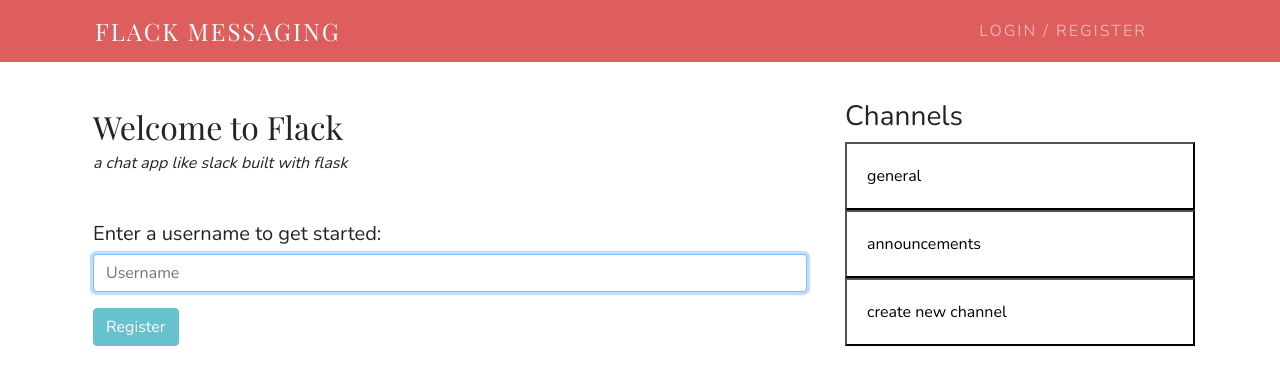
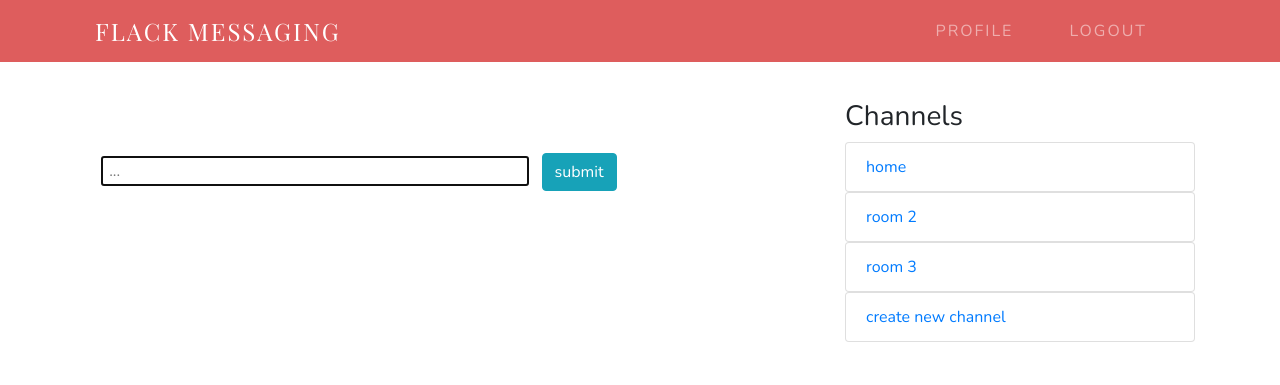
Before and after one commit to maryeleanor/flack, a Flask app: page / in a window 1280 px wide. Shown: the top 385 px of the page. Run offline with Flask 2, Linux system fonts and the light colour scheme; the visitor is signed in with stand-in values (Sample User, id 1); some libraries are stand-ins or nearby versions.

Commit message:
added sessions and started rooms

```diff
--- a/application.py
+++ b/application.py
@@ -1,8 +1,9 @@
 import os
 import functools
+from collections import deque
 from flask import Flask, render_template, url_for, jsonify, request, session, redirect, flash
-from flask_socketio import SocketIO, emit, disconnect, join_room
-from flask_login import current_user, LoginManager, UserMixin, login_user, logout_user
+from flask_socketio import SocketIO, emit, disconnect, join_room, leave_room, close_room, rooms
+# from flask_login import current_user, LoginManager, UserMixin, login_user, logout_user
 from flask_session import Session
 
 app = Flask(__name__)
@@ -11,13 +12,14 @@
 Session(app)
 socketio = SocketIO(app, manage_session=False)
 
-login_manager = LoginManager()
-login_manager.init_app(app)
+# login_manager = LoginManager()
+# login_manager.init_app(app)
 
-@login_manager.user_loader
-def load_user(user_id):
-    return User.get(user_id)
+# @login_manager.user_loader
+# def load_user(user_id):
+#     return User.get(user_id)
 
+home = deque(maxlen=100)
 
 @app.route("/", methods=["GET", "POST"])
 def index():
@@ -30,26 +32,61 @@
         # ensure username was submitted
         if not username:
             flash(u'Invalid credentials', 'error')
-            return render_template("register.html")
+            return render_template("index.html")
 
         # remember which user has logged in
         session["username"] = username
 
         # redirect user to home page
         flash('You were successfully logged in.')
-        return render_template("index.html")
+        # home = None
+        # if 'home_room' in session:
+          #  home = session["home_room"]
+        return render_template("index.html", username = username, home = home)
 
     # user reached route via GET (as by clicking a link or via redirect)
     else:
-        return render_template("register.html")
+        username = None
+        if 'username' in session:
+            username = session["username"]
+
+        # home = None
+        # if 'home_room' in session:
+          #  home = session["home_room"]
+
+        return render_template("index.html", username = username, home = home)
 
 
 @socketio.on("submit chat")
 def chat(data):
     chat = data["message"]
     username = session["username"]
-    print(f'{username}: {chat}')
-    emit("chat added", {"chat": chat, "username": username}, broadcast=True)
+    message = username + ": " + chat
+    print(message)
+
+    home.append(message)
+    # session["home_room"] = home
+    home_room = list(home)
+    print(home)
+
+    emit("chat added", {"chat": message, "home": home_room}, broadcast=True)
+
+@socketio.on('join')
+def on_join(data):
+    username = session['username']
+    room = data['room']
+    join_room(room2)
+    send(username + ' has entered the room.', room=room)
+
+
+@socketio.on('leave')
+def on_leave(data):
+    username = data['username']
+    room = data['room']
+    leave_room(room)
+    send(username + ' has left the room.', room=room)
+
+
 
 @app.route("/account")
 def account():
@@ -60,8 +97,7 @@
 
 @app.route("/logout")
 def logout():
-    # Forget username
-    session.clear()
+    session.pop('username', None)
 
     # Redirect user to homepage
     return redirect("/")
--- a/static/index.js
+++ b/static/index.js
@@ -4,8 +4,6 @@
 
     // Connect to websocket
     var socket = io.connect(location.protocol + '//' + document.domain + ':' + location.port);
-
-
     socket.on('connect', () => {
 
         input.addEventListener("keyup", function (event) {
@@ -28,10 +26,25 @@
 
     socket.on('chat added', data => {
         var p = document.createElement('p');
-        p.innerHTML = `${data.username}: ${data.chat}`;
+        p.innerHTML = `${data.chat}`;
         console.log(p);
         document.querySelector('#result').append(p);
+        if (!localStorage.getItem('home'))
+            localStorage.setItem('home', data.home);
     });
 
 
+    document.querySelector('#room2').onclick = () => {
+    socket.emit('create', 'room2');
+
+    // server side code
+    io.sockets.on('connection', function(socket) {
+    socket.on('create', function(room2) {
+        socket.join(room2);
+            });
+    });
+
+
+
 });
+});
--- a/static/styles.css
+++ b/static/styles.css
@@ -164,13 +191,6 @@
   list-style: none;
 }
 
-.list-group button {
-  text-align: left;
-  background-color: transparent;
-  padding: 20px;
-  cursor: pointer;
-}
-
 section {
   padding-top: 20px;
   padding-bottom: 20px;
--- a/static/styles.scss
+++ b/static/styles.scss
@@ -165,12 +193,6 @@
   list-style: none;
 }
 
-.list-group button {
-  text-align: left;
-  background-color: transparent;
-  padding: 20px;
-  cursor: pointer;
-}
 
 
 section {
--- a/templates/index.html
+++ b/templates/index.html
@@ -1,10 +1,50 @@
 {% extends "layout.html" %}
 
 {% block body %}
+    <script>
+        if (!localStorage.getItem('home'))
+                  localStorage.setItem('home', {{ home }});
+    </script>
 
+    {% if not username %}
+    <h2 class="m-2"> Welcome to Flack</h2>
+    <h6 class="m-2"><i> a chat app like slack built with flask </i></h6>
+
+    <div class="m-5"> </div>
+    <h5 class="m-2"> Enter a username to get started: </h5>
+
+    <form action="/" method="post" class="m-2">
+            <div class="form-group">
+                <input id="username" autocomplete="off" autofocus class="form-control" name="username" placeholder="Username" type="text">
+            </div>
+
+        <button id="submit" class="btn btn-info" type="submit" disabled >Register</button>
+        </form>
+
+        <div class="m-5"> </div>
+
+
+    <script>
+        document.querySelector('#username').onkeyup = function () {
+            if (document.querySelector('#username').value === '') {
+                document.querySelector('#submit').disabled = true;
+            }
+            else {
+                document.querySelector('#submit').disabled = false;
+            }
+        }
+    </script>
+     {% endif %}
+
+    {% if username %}
     <div class="m-5"> </div>
 
     <div id="result">
+        {% if home %}
+        {% for message in home %}
+        <p> {{ message }}  </p>
+        {% endfor %}
+        {% endif %}
 
     </div>
 
@@ -14,8 +54,7 @@
             <button class="btn btn-info" id="chat">submit</button>
     </div>
 
-
     <div class="m-2"> </div>
-
+    {% endif %}
 
 {% endblock %}
--- a/templates/layout.html
+++ b/templates/layout.html
@@ -29,7 +29,7 @@
                         </div>
                         <!-- Navbar Right Side -->
                         <div class="navbar-nav">
-                           {% if current_user.is_authenticated %}
+                           {% if username %}
                             <a class="nav-item nav-link" href="{{ url_for('account') }}">Profile</a>
                             <a class="nav-item nav-link" href="{{ url_for('logout') }}">Logout</a>
                             {% else %}
@@ -63,9 +63,10 @@
                     <div class="content-section">
                         <h3>Channels</h3>
                             <ul class="list-group">
-                                <button> <li class="">general</li></button>
-                                <button> <li class="">announcements</li> </button>
-                                <button> <li class="">create new channel</li> </button>
+                                <a href="/" id="home"> <li class="list-group-item">home</li> </a>
+                                <a href="/" id="room2"> <li class="list-group-item">room 2</li> </a>
+                                <a href="/"> <li class="list-group-item">room 3</li> </a>
+                                <a href="/"> <li class="list-group-item">create new channel</li> </a>
                             </ul>
                     </div>
                 </div>
```
Also changed, not shown: other parts of static/styles.css (+27 -0 lines), other parts of static/styles.scss (+28 -0 lines), 4 other files.
